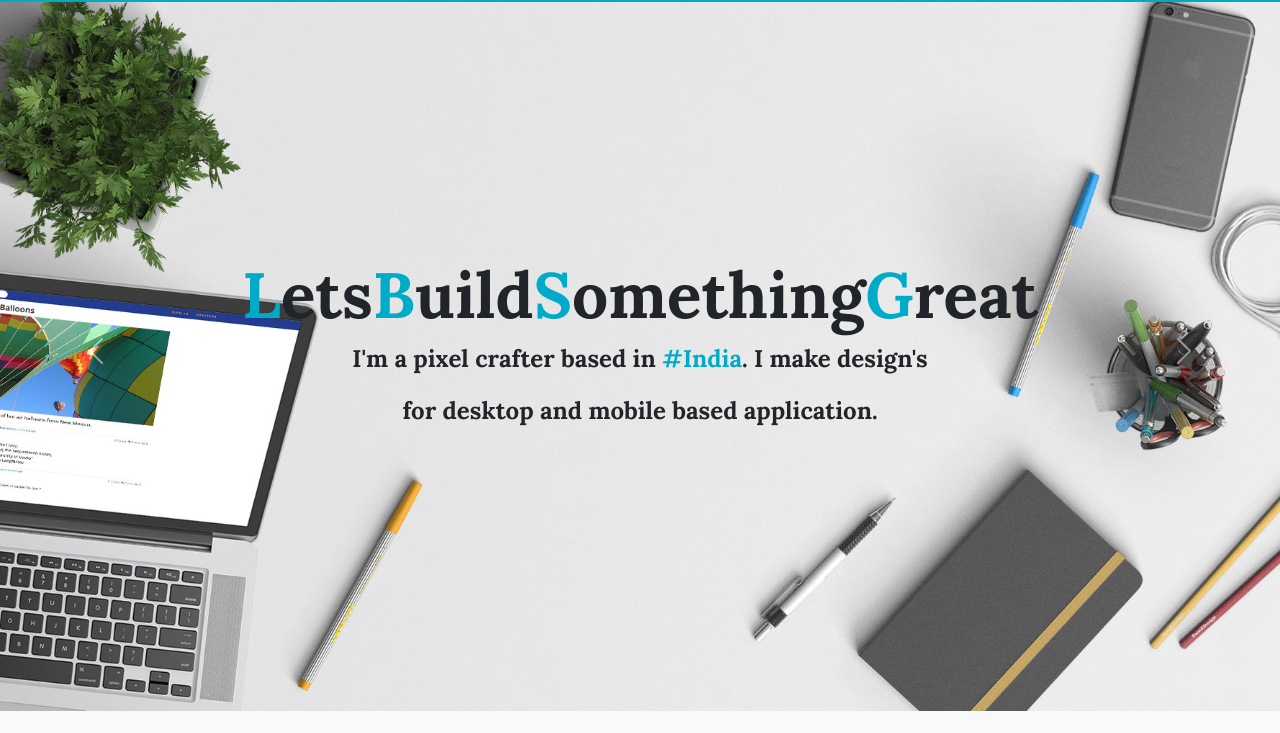
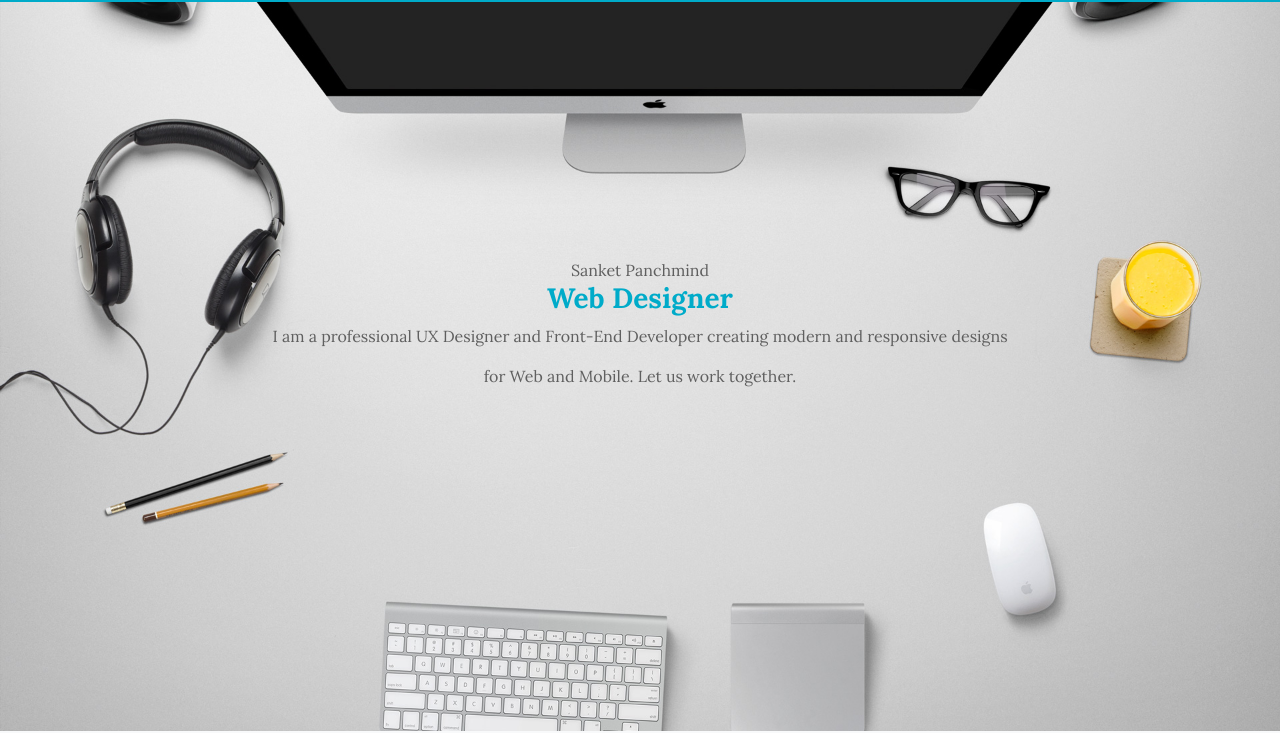
Before and after one commit to sanketpanchmind/portfolio2, a plain HTML site: page index.html in a window 1280 px wide. Shown: the part 69-802 px from the top of the page. Drawn offline with nearby package versions, Linux system fonts and the light colour scheme; a web font is replaced by a local one.

Commit message:
banner updated

```diff
--- a/index.html
+++ b/index.html
@@ -66,49 +66,25 @@
         </nav>
     </header>
     <div class="container-fluid p-0" id="main-content">
-        <div id="carouselExampleFade" class="carousel slide carousel-fade">
-            <div class="carousel-inner">
-                <div class="carousel-item active first">
-                    <div class="d-flex flex-column align-items-center justify-content-center h-100">
-                        <h1 class="d-flex align-items-center justify-contnet-center">
-                            <span class="text-main">L</span>ets <span class="text-main">B</span>uild <span
-                                class="text-main">S</span>omething <span class="text-main">G</span>reat
-                        </h1>
-                        <p>I'm a pixel crafter based in <strong class="text-main">#India</strong>. I make design's </p>
-                        <p>for desktop and mobile based application.</p>
-                    </div>
-                </div>
-                <div class="carousel-item second">
-                    <div class="d-flex flex-column align-items-center justify-content-center h-100">
-                        <h1 class="d-flex align-items-center justify-contnet-center">Lets Build Something Great</h1>
-                        <p>I'm a pixel crafter based in <strong>#India</strong>. I make design's </p>
-                        <p>for desktop and mobile based application.</p>
-                    </div>
-                </div>
-                <div class="carousel-item third">
-                    <div class="d-flex flex-column align-items-center justify-content-center h-100">
-                        <h1 class="d-flex align-items-center justify-contnet-center">Lets Build Something Great</h1>
-                        <p>I'm a pixel crafter based in <strong>#India</strong>. I make design's </p>
-                        <p>for desktop and mobile based application.</p>
+        <div class="banner_text align-items-center  w-100">
+            <div class="d-flex flex-column">
+                <div class="name">Sanket Panchmind</div>
+                <h3 class="text-main text-capitalize fw-bold">web designer</h3>
+                <div class="text-center">
+                    <p>
+                        I am a professional UX Designer and Front-End Developer creating modern and responsive designs
+                    </p>
+                    <p>for Web and Mobile. Let us work together.</p>
                 </div>
             </div>
         </div>
-            <button class="carousel-control-prev" type="button" data-bs-target="#carouselExampleFade"
-                data-bs-slide="prev">
-                <span class="carousel-control-prev-icon" aria-hidden="true"></span>
-                <span class="visually-hidden">Previous</span>
-            </button>
-            <button class="carousel-control-next" type="button" data-bs-target="#carouselExampleFade"
-                data-bs-slide="next">
-                <span class="carousel-control-next-icon" aria-hidden="true"></span>
-                <span class="visually-hidden">Next</span>
-            </button>
     </div>
+
     </div>
     <section class="aboutme">
         <div class="container">
             <div class="text-center">
-                <h2 class="text-main">About Me </h2>
+                <h2>About Me </h2>
             </div>
             <div class="row gy-4 my-5">
                 <div class="col-sm-3">
@@ -183,7 +159,7 @@
         <div class="skill_details_overlay_text">
             <div class="container">
                 <div class="text-center">
-                    <h2 class="text-main">What I Do</h2>
+                    <h2>What I Do</h2>
                 </div>
                 <div class="row">
                     <div class="col-sm-6">
@@ -320,6 +296,7 @@
             </div>
         </div>
     </section>
+
     <footer class="footer">
         <div class="container form-container">
             <div class="row">
@@ -334,7 +311,7 @@
                 </div>
                 <div class="col-sm-4">
                     <div class="d-flex flex-column">
-                        <h2  class="title">Contact Me</h2>
+                        <h2 class="title">Contact Me</h2>
                         <div class="d-flex flex-column gap-2">
                             <div class="d-flex align-items-center gap-3">
                                 <i class="fa fa-envelope" aria-hidden="true"></i>
@@ -349,7 +326,7 @@
                 </div>
                 <div class="col-sm-4">
                     <div class="d-flex flex-column">
-                        <h2  class="title">Connect Me</h2>
+                        <h2 class="title">Connect Me</h2>
                         <div class="d-flex align-items-center gap-5">
                             <i class="fa-brands fa-instagram"></i>
                             <i class="fa-brands fa-linkedin-in"></i>
--- a/portfolio2.css
+++ b/portfolio2.css
@@ -1,15 +1,18 @@
 html,
-body{
+body {
     font-family: "Lora", serif;
 }
-.navbar img{
+
+.navbar img {
     width: 240px;
 }
-.navbar .navbar-brand h2{
+
+.navbar .navbar-brand h2 {
     font-family: "Lora", serif;
     color: #fff;
 }
-.navbar{
+
+.navbar {
     background-color: #00ABC9;
     position: fixed;
     top: 0;
@@ -18,20 +21,22 @@ body{
     z-index: 89999999 !important;
 }
 
-.navbar ul li{
+.navbar ul li {
     margin: 0 15px;
     position: relative;
 }
-.navbar ul li a{
+
+.navbar ul li a {
     text-decoration: none;
     color: #fff;
     font-weight: bold;
 }
 
-.navbar ul li a:hover{
+.navbar ul li a:hover {
     color: #ffff;
 }
-.navbar ul li::after{
+
+.navbar ul li::after {
     content: "";
     position: absolute;
     left: 0;
@@ -43,7 +48,7 @@ body{
 
 }
 
-.navbar ul li:hover::after{
+.navbar ul li:hover::after {
     content: "";
     position: absolute;
     left: 0;
@@ -56,85 +61,80 @@ body{
 
 /* navbar end */
 
-.form-container .form-label{
+.form-container .form-label {
     font-size: 0.85rem;
 }
-.form-container .form-data{
+
+.form-container .form-data {
     font-size: 0.85rem;
     font-weight: bold;
 }
-#main-content{
-    margin-top: 60px;
-}
-.carousel .carousel-inner .first,
-.carousel .carousel-inner .second,
-.carousel .carousel-inner .third{
+
+#main-content {
+    background: url('./assets/banner-bg-img.jpg');
     background-size: cover;
-    background-position: center;
     background-attachment: fixed;
-    height: 90vh;
-    width: 100%;
-    padding: 0;
-    margin: 0;
-}
-.carousel .carousel-inner .first{
-    background-image: url('./assets/slider-01.jpg');
-}
-.carousel .carousel-inner .second{
-    background-image: url('./assets/slider-02.jpg');
-}
-.carousel .carousel-inner .third{
-    background-image: url('./assets/slider-03.jpg');
+    /* background-position: center center; */
+    color: #5f5f5f;
+    display: -webkit-box;
+    display: -webkit-flex;
+    display: -ms-flexbox;
+    display: flex;
+    -webkit-box-align: center;
+    -webkit-align-items: center;
+    -ms-flex-align: center;
+    align-items: center;
+    text-align: center;
+    height: 100vh;
 }
 
-.carousel .carousel-inner h1{
-    font-size: 4rem;
-    font-weight: bold;
-}
-.carousel .carousel-inner p{
-    font-size: 1.5rem;
-    font-weight: bold;
-}
-.text-main{
+.text-main {
     color: #00ABC9;
 }
 
 
-section{
+section {
     padding: 100px 0;
 }
+
 /* about me */
-.aboutme{
+.aboutme {
     background-color: #F8F9FA;
 }
-.aboutme .card.card-body span{
+
+.aboutme .card.card-body span {
     border-radius: 50%;
     background-color: #00ABC9;
 }
-.aboutme .card.card-body span img{
+
+.aboutme .card.card-body span img {
     width: 70px;
     height: 70px;
     border-radius: 50%;
     margin: 9px;
 }
-.aboutme .img1{
+
+.aboutme .img1 {
     width: 250px;
     position: absolute;
     left: 20%;
 }
-.aboutme .img2{
+
+.aboutme .img2 {
     position: absolute;
     right: 70px;
     bottom: -340px;
     width: 230px;
 }
-.aboutme p{
+
+.aboutme p {
     line-height: 1.7 !important;
 }
+
 /* end */
 
 /* skills */
-.skills{
+.skills {
     background-image: url('http://themelooks.net/demo/cvit/wordpress/wp-content/uploads/2018/01/bg.jpg');
     background-size: cover;
     background-position: center;
@@ -143,44 +143,48 @@ section{
     width: 100%;
     position: relative;
 }
-.skills_overlay{
+
+.skills_overlay {
     position: absolute;
     top: 0;
     left: 0;
     height: 100%;
     width: 100%;
-    background-color: rgba(0,0,0,0.5);
+    background-color: rgba(0, 0, 0, 0.5);
 }
-.skill_details_overlay_text{
+
+.skill_details_overlay_text {
     position: absolute;
     width: 100%;
     top: 20%;
     color: #fff;
 }
 
-.skills .skill_details_overlay_text .bar-bg-color{
+.skills .skill_details_overlay_text .bar-bg-color {
     background-color: #00ABC9;
 }
-.skills .skill_details_overlay_text .progress{
+
+.skills .skill_details_overlay_text .progress {
     height: 5px;
     margin: 18px 0;
 }
 
 
-.skills .carousel-container{
+.skills .carousel-container {
     position: relative;
     width: 200px;
     perspective: 900px;
 }
 
-.skills .carousel-container .carousel{
+.skills .carousel-container .carousel {
     position: absolute;
     width: 100%;
     height: 100%;
     transform-style: preserve-3d;
     animation: rotate360 10s infinite forwards linear;
 }
-.carousel_face{
+
+.carousel_face {
     position: absolute;
     width: 100px;
     height: 100px;
@@ -190,37 +194,44 @@ section{
     background-size: cover;
     display: flex;
 }
-.carousel_face:nth-child(1){
+
+.carousel_face:nth-child(1) {
     background-image: url('./assets/icons8-html-5-144.png');
     transform: rotateY(-280deg) translateZ(200px);
 }
-.carousel_face:nth-child(2){
+
+.carousel_face:nth-child(2) {
     background-image: url('./assets/icons8-css-144.png');
     transform: rotateY(-210deg) translateZ(250px);
 }
-.carousel_face:nth-child(3){
+
+.carousel_face:nth-child(3) {
     background-image: url('./assets/icons8-javascript-144.png');
     transform: rotateY(-130deg) translateZ(200px);
 }
-.carousel_face:nth-child(4){
+
+.carousel_face:nth-child(4) {
     background-image: url('./assets/icons8-bootstrap-144.png');
     transform: rotateY(-60deg) translateZ(200px);
 }
-.carousel_face:nth-child(5){
+
+.carousel_face:nth-child(5) {
     background-image: url('./assets/icons8-figma-144.png');
     transform: rotateY(10deg) translateZ(200px);
 }
-@keyframes rotate360{
-    from{
+
+@keyframes rotate360 {
+    from {
         transform: rotateY(0deg);
     }
-    to{
+
+    to {
         transform: rotateY(-360deg);
     }
 }
 
 
-.footer{
+.footer {
     background-image: url('./assets/footer-bg-img.png');
     background-position: center;
     background-repeat: no-repeat;
@@ -228,6 +239,7 @@ section{
     padding: 100px 0;
     color: #fff;
 }
-.footer .title{
+
+.footer .title {
     padding-bottom: 25px;
 }
```
Also changed, not shown: assets/banner-bg-img.jpg (added). Lines whose indentation alone changed are shown as unchanged.
